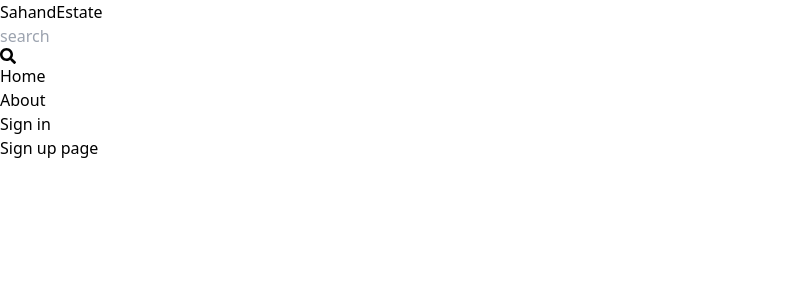
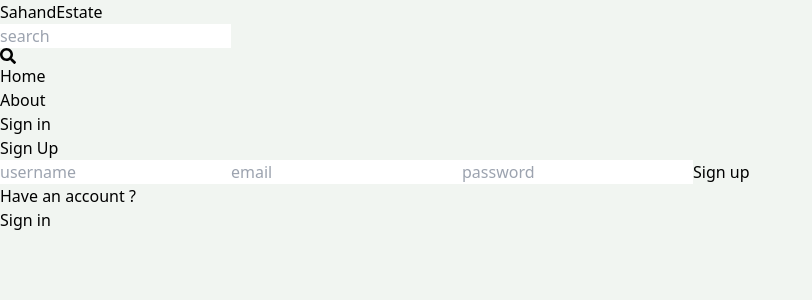
Before and after one commit to numericar/real-estate-marketplace, a React (Vite) app in the folder client/: page /sign-up in a window 1280 px wide. Shown: the top 300 px of the page, without its empty margins (0-812 px from the left). Built offline with nearby package versions, Linux system fonts and the light colour scheme.

Commit message:
add sign up page

```diff
--- a/client/src/index.css
+++ b/client/src/index.css
@@ -1,3 +1,7 @@
 @tailwind base;
 @tailwind components;
 @tailwind utilities;
+
+body {
+    background-color: rgb(241, 245, 241);
+}
--- a/client/src/pages/SignUp.jsx
+++ b/client/src/pages/SignUp.jsx
@@ -1,7 +1,49 @@
+import { Link } from "react-router-dom";
+
 export default function SignUp() {
     return (
-        <div>
-            <p>Sign up page</p>
+        <div className="p-3 max-w-lg mx-auto">
+            <h1 className="text-3xl text-center font-semibold my-7">Sign Up</h1>
+            <form className="flex flex-col gap-5">
+                <input
+                    type="text"
+                    placeholder="username"
+                    id="username"
+                    className="border p-3 rounded-lg"
+                    required
+                />
+                <input
+                    type="email"
+                    placeholder="email"
+                    id="email"
+                    className="border p-3 rounded-lg"
+                    required
+                />
+                <input
+                    type="password"
+                    placeholder="password"
+                    id="password"
+                    className="border p-3 rounded-lg"
+                    required
+                />
+                <button
+                    className="
+                    bg-slate-700
+                    text-white
+                    p-3
+                    rounded-lg
+                    uppercase
+                    hover:opacity-80"
+                >
+                    Sign up
+                </button>
+                <div className="flex gap-2 mt-5">
+                    <p>Have an account ?</p>
+                    <Link to={"/sign-in"}>
+                        <span className="text-blue-700">Sign in</span>
+                    </Link>
+                </div>
+            </form>
         </div>
-    )
+    );
 }
```
Also changed, not shown: 1 other file (tests, documents, lock files or other folders).
